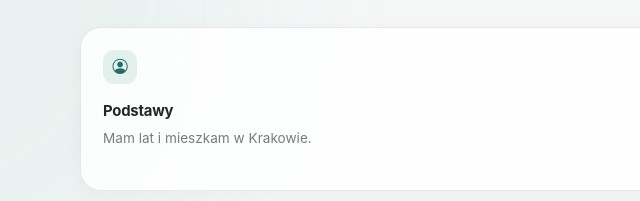
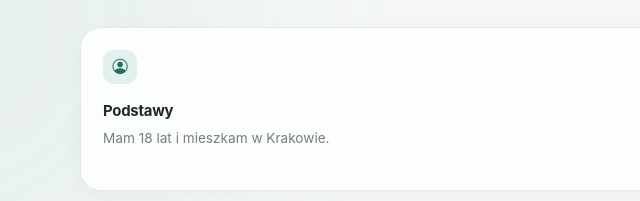
Before and after one commit to nivithefurry/nivereq.gay, a plain HTML site: page public/index.html in a window 1280 px wide. Shown: the part 1026-1227 px from the top of the page, 0-640 px from the left. Drawn offline with nearby package versions, Linux system fonts and the light colour scheme; no server answers.

Commit message:
Update age display in about section to use a span element

```diff
--- a/public/index.html
+++ b/public/index.html
@@ -133,7 +133,7 @@
           <article class="about-card about-card-large">
             <span class="card-symbol" aria-hidden="true"><i class="bi bi-person-circle"></i></span>
             <h3 data-i18n="about.basics.title">👨 Podstawy</h3>
-            <p data-i18n="about.basics.text" data-i18n-age>Mam {age} lat i mieszkam w Krakowie.</p>
+            <p data-i18n="about.basics.text" data-i18n-age>Mam <span id="age"></span> lat i mieszkam w Krakowie.</p>
           </article>
           <article class="about-card">
             <span class="card-symbol" aria-hidden="true"><i class="bi bi-rainbow"></i></span>
```
